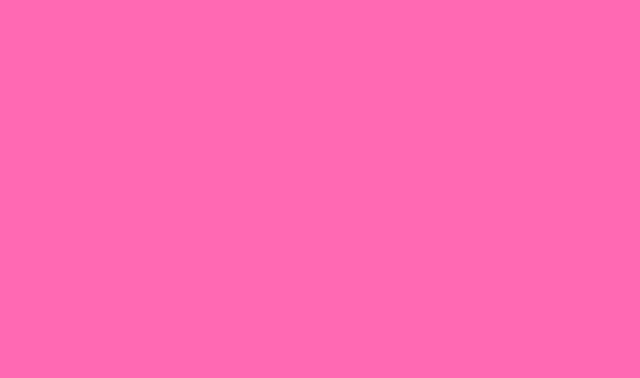
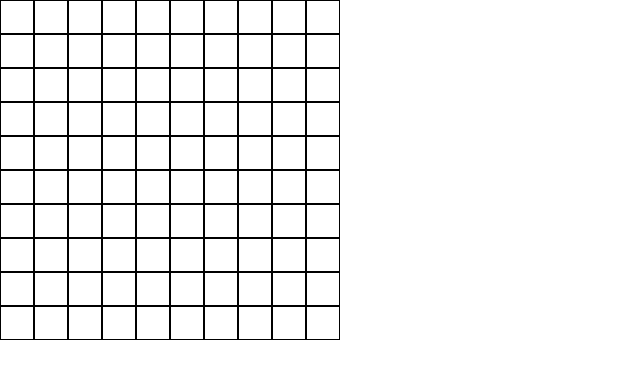
Before and after one commit to Nymil/testingBattleship, a plain HTML site: page index.html in a window 1280 px wide. Shown: the whole page, without its empty margins (0-640 px from the left). Drawn offline with Linux system fonts and the light colour scheme.

Commit message:
added board generator function that injects HTML

```diff
--- a/assets/css/screen.css
+++ b/assets/css/screen.css
@@ -1,3 +1,5 @@
-body {
-    background-color: hotpink;
+div {
+    border: 0.1rem solid black;
+    width: 2rem;
+    height: 2rem;
 }
--- a/assets/js/script.js
+++ b/assets/js/script.js
@@ -3,5 +3,17 @@
 document.addEventListener("DOMContentLoaded", init);
 
 function init() {
-    console.log("connected");
+    generateBoard(10, 10);
 }
+
+function generateBoard(cols, rows) {
+    const $boardTable = document.querySelector('.board-container')
+    for (let row = 0; row < rows; row++) {
+        let rowInsertion = "<tr>";
+        for (let col = 0; col < cols; col++) {
+            rowInsertion += `<td><div class="cell" data-col="${col}" data-row="${row}"></div></td>`;
+        }
+        rowInsertion += "</tr>";
+        $boardTable.insertAdjacentHTML('beforeend', rowInsertion);
+    }
+}
--- a/index.html
+++ b/index.html
@@ -12,7 +12,7 @@
 </head>
 
 <body>
-
+    <table class="board-container"></table>
 </body>
 
 </html>
```
